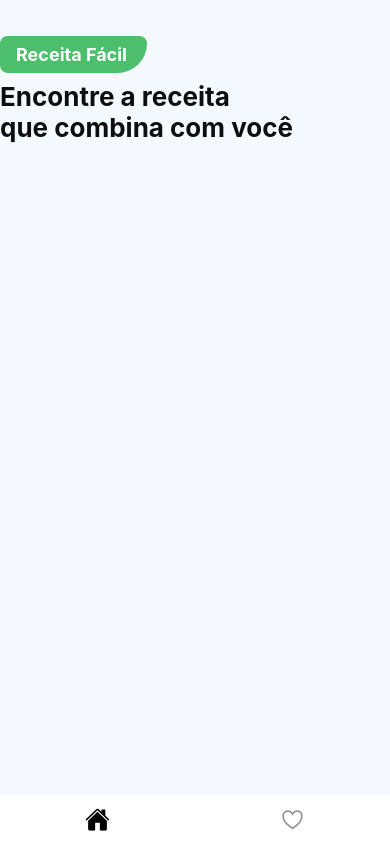
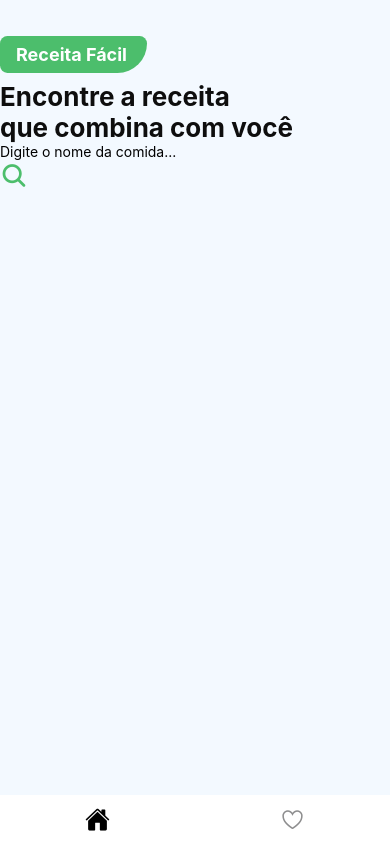
Before and after one commit to EduCostam/R-app, a React Native app: screen /HomeTab in a window 390 px wide. Built offline with nearby package versions, Linux system fonts and the light colour scheme.

Commit message:
index.js home search styles

```diff
--- a/src/pages/home/index.js
+++ b/src/pages/home/index.js
@@ -1,4 +1,13 @@
-import { View, Text, StyleSheet, SafeAreaView } from "react-native";
+import {
+  View,
+  Text,
+  StyleSheet,
+  SafeAreaView,
+  TextInput,
+  TouchableOpacity,
+} from "react-native";
+
+import { Ionicons } from "@expo/vector-icons";
 
 import { Logo } from "../../components/logo";
 
@@ -6,9 +15,19 @@ export function Home() {
   return (
     <SafeAreaView style={styles.container}>
       <Logo></Logo>
-
       <Text style={styles.title}>Encontre a receita</Text>
       <Text style={styles.title}>que combina com você</Text>
+
+      <View style={styles.form}>
+        <TextInput
+          placeholder="Digite o nome da comida..."
+          style={styles.input}
+        ></TextInput>
+
+        <TouchableOpacity>
+          <Ionicons name="search" size={28} color="#4CBE6C"></Ionicons>
+        </TouchableOpacity>
+      </View>
     </SafeAreaView>
   );
 }
```
